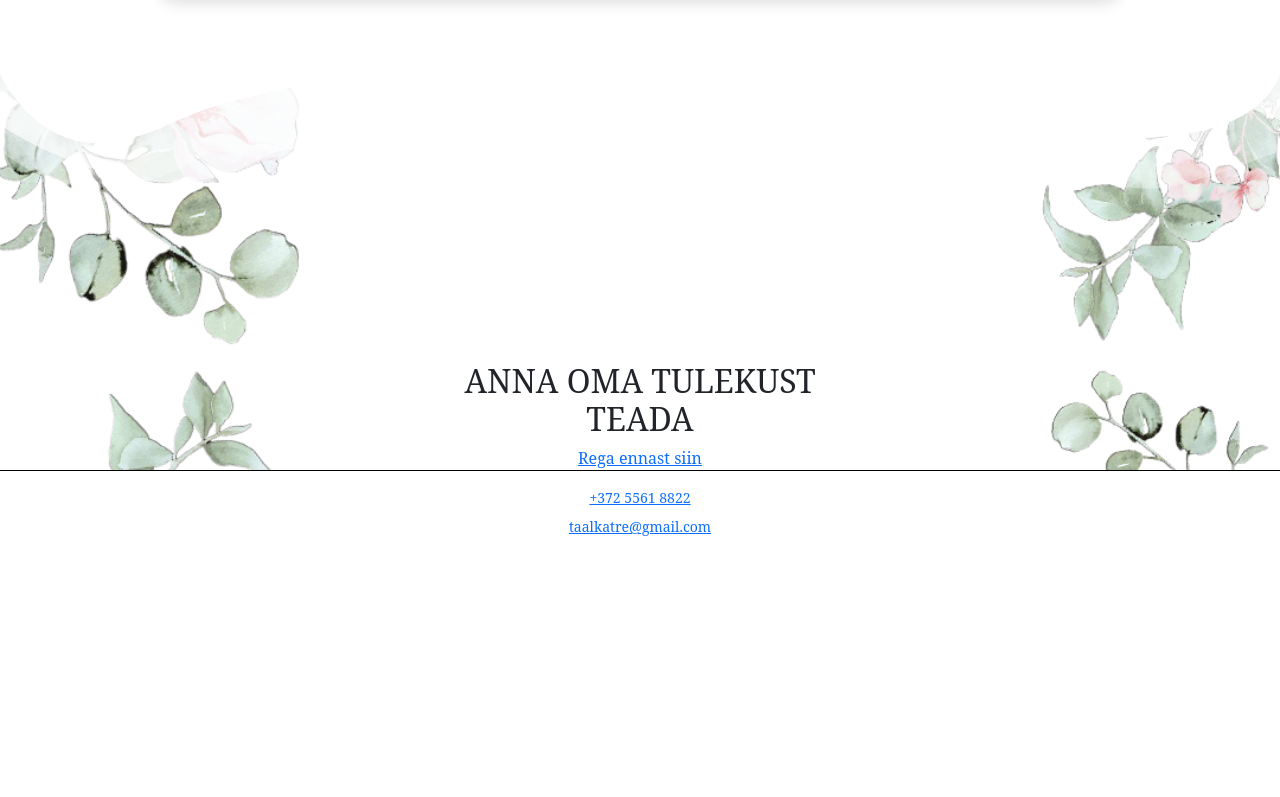
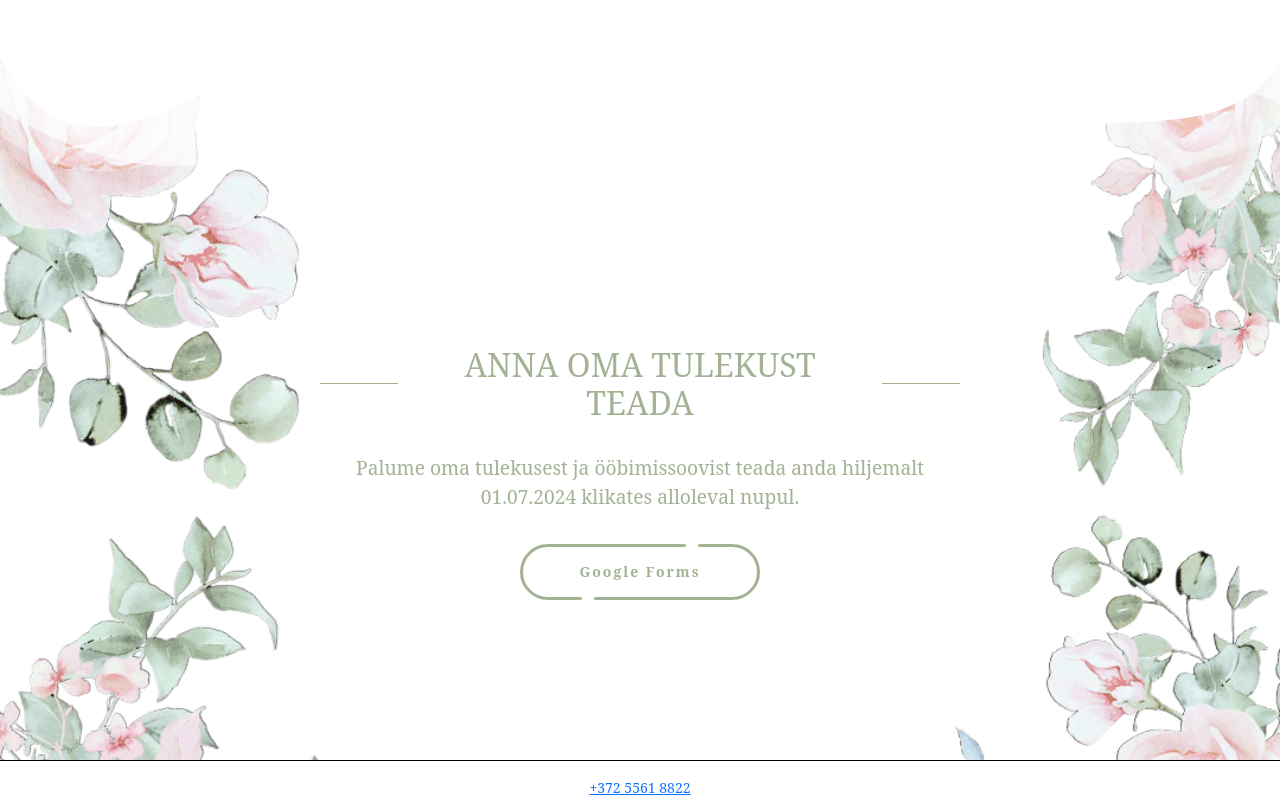
Before and after one commit to KarlTaal/digipulm, an Angular app: page / in a window 1280 px wide. Shown: the part 2681-3478 px from the top of the page. Before the commit the page ends 3234 px from the top, so only its background shows below. Built offline with nearby package versions, Linux system fonts and the light colour scheme.

Commit message:
register block styling

```diff
--- a/src/app/components/header/header.component.scss
+++ b/src/app/components/header/header.component.scss
@@ -8,7 +8,7 @@
   }
 
   &__text-date {
-    font-size: 1.25rem;
+    font-size: 1.2rem;
     color: white;
     text-align: center;
   }
--- a/src/app/components/location-information/location-information.component.html
+++ b/src/app/components/location-information/location-information.component.html
@@ -17,7 +17,7 @@
       <h2 class="m-0">TOIMUMISPAIK</h2>
       <div class="wedding-location__separator"></div>
     </div>
-    <p class="wedding-location__info-text">
+    <p class="text-center">
       <span>Pulmapidu toimub Pärnumaal Reiu Rehetalus.</span>
       <br/>
       <span>Pruutpaar vastutab öömaja eest.</span>
@@ -26,6 +26,7 @@
 
   <div>
     <iframe
+      title="Reiu Rehetalu"
       src="https://www.google.com/maps/embed?pb=!1m18!1m12!1m3!1d10928.00566308464!2d24.624239282040588!3d58.31347989177894!2m3!1f0!2f0!3f0!3m2!1i1024!2i768!4f13.1!3m3!1m2!1s0x46ecfbd815465523%3A0x258793622fd56f03!2sReiu%20Rehetalu!5e0!3m2!1sen!2see!4v1711902807973!5m2!1sen!2see"
       width="100%" height="100%" style="border:0;" allowfullscreen="" loading="lazy" referrerpolicy="no-referrer-when-downgrade"></iframe>
   </div>
--- a/src/app/components/location-information/location-information.component.scss
+++ b/src/app/components/location-information/location-information.component.scss
@@ -5,11 +5,6 @@
   background: white;
   padding: 5rem 10rem;
   color: #a3b295;
-}
-
-.wedding-location__info-text {
-  text-align: center;
-  font-size: 1.2rem;
 }
 
 .wedding-location__separator{
--- a/src/app/components/register/register.component.html
+++ b/src/app/components/register/register.component.html
@@ -1,7 +1,29 @@
-<div class="d-flex flex-column align-items-center">
+<div class="wedding-register__container">
 
-  <h2 class="text-center">ANNA OMA TULEKUST <br/> TEADA</h2>
+  <div class="wedding-register__inner-container">
 
-  <a href="https://docs.google.com/forms/d/e/1FAIpQLSenrJ0ZAbVsZY0N6WNkwKFrUASG8R4f3wUG_6N2fa6Qs-H8Fg/viewform?usp=sharing" target="_blank">Rega ennast siin</a>
+    <div class="d-flex gap-3 align-items-center">
+      <div class="wedding-register__separator"></div>
+      <h2 class="m-0 text-center">ANNA OMA TULEKUST TEADA</h2>
+      <div class="wedding-register__separator"></div>
+    </div>
+
+    <p class="m-0 text-center">
+      Palume oma tulekusest ja ööbimissoovist teada anda hiljemalt 01.07.2024 klikates alloleval nupul.
+    </p>
+
+    <a
+      href="https://docs.google.com/forms/d/e/1FAIpQLSenrJ0ZAbVsZY0N6WNkwKFrUASG8R4f3wUG_6N2fa6Qs-H8Fg/viewform?usp=sharing"
+      target="_blank"
+      class="button"
+    >
+      <div class="button__line"></div>
+      <div class="button__line"></div>
+      <span class="button__text">Google Forms</span>
+      <div class="button__drow1"></div>
+      <div class="button__drow2"></div>
+    </a>
+
+  </div>
 
 </div>
--- a/src/app/components/register/register.component.scss
+++ b/src/app/components/register/register.component.scss
@@ -0,0 +1,294 @@
+.wedding-register__container {
+  display: flex;
+  flex-direction: column;
+  align-items: center;
+  margin-bottom: 10rem;
+  color: #a3b295;
+}
+
+.wedding-register__inner-container {
+  display: flex;
+  flex-direction: column;
+  align-items: center;
+  gap: 2rem;
+
+  max-width: 50dvw;
+}
+
+.wedding-register__separator {
+  border-top: solid 1px #a3b295;
+  width: 5rem;
+  box-sizing: border-box;
+  margin: 1rem 0;
+}
+
+
+/* button */
+
+:host {
+  --line_color: #a3b295;
+  --back_color: #ece0e4;
+}
+
+.button {
+  position: relative;
+  z-index: 0;
+  width: 240px;
+  height: 56px;
+  text-decoration: none;
+  font-size: 14px;
+  font-weight: bold;
+  color: var(--line_color);
+  letter-spacing: 2px;
+  transition: all .3s ease;
+}
+
+.button__text {
+  display: flex;
+  justify-content: center;
+  align-items: center;
+  width: 100%;
+  height: 100%;
+}
+
+.button::before,
+.button::after,
+.button__text::before,
+.button__text::after {
+  content: '';
+  position: absolute;
+  height: 3px;
+  border-radius: 2px;
+  background: var(--line_color);
+  transition: all .5s ease;
+}
+
+.button::before {
+  top: 0;
+  left: 54px;
+  width: calc(100% - 56px * 2 - 16px);
+}
+
+.button::after {
+  top: 0;
+  right: 54px;
+  width: 8px;
+}
+
+.button__text::before {
+  bottom: 0;
+  right: 54px;
+  width: calc(100% - 56px * 2 - 16px);
+}
+
+.button__text::after {
+  bottom: 0;
+  left: 54px;
+  width: 8px;
+}
+
+.button__line {
+  position: absolute;
+  top: 0;
+  width: 56px;
+  height: 100%;
+  overflow: hidden;
+}
+
+.button__line::before {
+  content: '';
+  position: absolute;
+  top: 0;
+  width: 150%;
+  height: 100%;
+  box-sizing: border-box;
+  border-radius: 300px;
+  border: solid 3px var(--line_color);
+}
+
+.button__line:nth-child(1),
+.button__line:nth-child(1)::before {
+  left: 0;
+}
+
+.button__line:nth-child(2),
+.button__line:nth-child(2)::before {
+  right: 0;
+}
+
+.button:hover {
+  letter-spacing: 6px;
+}
+
+.button:hover::before,
+.button:hover .button__text::before {
+  width: 8px;
+}
+
+.button:hover::after,
+.button:hover .button__text::after {
+  width: calc(100% - 56px * 2 - 16px);
+}
+
+.button__drow1,
+.button__drow2 {
+  position: absolute;
+  z-index: -1;
+  border-radius: 16px;
+  transform-origin: 16px 16px;
+}
+
+.button__drow1 {
+  top: -16px;
+  left: 40px;
+  width: 32px;
+  height: 0;
+  transform: rotate(30deg);
+}
+
+.button__drow2 {
+  top: 44px;
+  left: 77px;
+  width: 32px;
+  height: 0;
+  transform: rotate(-127deg);
+}
+
+.button__drow1::before,
+.button__drow1::after,
+.button__drow2::before,
+.button__drow2::after {
+  content: '';
+  position: absolute;
+}
+
+.button__drow1::before {
+  bottom: 0;
+  left: 0;
+  width: 0;
+  height: 32px;
+  border-radius: 16px;
+  transform-origin: 16px 16px;
+  transform: rotate(-60deg);
+}
+
+.button__drow1::after {
+  top: -10px;
+  left: 45px;
+  width: 0;
+  height: 32px;
+  border-radius: 16px;
+  transform-origin: 16px 16px;
+  transform: rotate(69deg);
+}
+
+.button__drow2::before {
+  bottom: 0;
+  left: 0;
+  width: 0;
+  height: 32px;
+  border-radius: 16px;
+  transform-origin: 16px 16px;
+  transform: rotate(-146deg);
+}
+
+.button__drow2::after {
+  bottom: 26px;
+  left: -40px;
+  width: 0;
+  height: 32px;
+  border-radius: 16px;
+  transform-origin: 16px 16px;
+  transform: rotate(-262deg);
+}
+
+.button__drow1,
+.button__drow1::before,
+.button__drow1::after,
+.button__drow2,
+.button__drow2::before,
+.button__drow2::after {
+  background: var(--back_color);
+}
+
+.button:hover .button__drow1 {
+  animation: drow1 ease-in .06s;
+  animation-fill-mode: forwards;
+}
+
+.button:hover .button__drow1::before {
+  animation: drow2 linear .08s .06s;
+  animation-fill-mode: forwards;
+}
+
+.button:hover .button__drow1::after {
+  animation: drow3 linear .03s .14s;
+  animation-fill-mode: forwards;
+}
+
+.button:hover .button__drow2 {
+  animation: drow4 linear .06s .2s;
+  animation-fill-mode: forwards;
+}
+
+.button:hover .button__drow2::before {
+  animation: drow3 linear .03s .26s;
+  animation-fill-mode: forwards;
+}
+
+.button:hover .button__drow2::after {
+  animation: drow5 linear .06s .32s;
+  animation-fill-mode: forwards;
+}
+
+@keyframes drow1 {
+  0% {
+    height: 0;
+  }
+  100% {
+    height: 100px;
+  }
+}
+
+@keyframes drow2 {
+  0% {
+    width: 0;
+    opacity: 0;
+  }
+  10% {
+    opacity: 0;
+  }
+  11% {
+    opacity: 1;
+  }
+  100% {
+    width: 120px;
+  }
+}
+
+@keyframes drow3 {
+  0% {
+    width: 0;
+  }
+  100% {
+    width: 80px;
+  }
+}
+
+@keyframes drow4 {
+  0% {
+    height: 0;
+  }
+  100% {
+    height: 120px;
+  }
+}
+
+@keyframes drow5 {
+  0% {
+    width: 0;
+  }
+  100% {
+    width: 124px;
+  }
+}
--- a/src/app/components/timetable/timetable.component.html
+++ b/src/app/components/timetable/timetable.component.html
@@ -12,17 +12,17 @@
     <div class="wedding-timetable__card">
       <em class="wedding-timetable__card-icon wedding-timetable__card-icon--rings"></em>
       <h3>TSEREMOONIA</h3>
-      <div class="wedding-timetable__card-information-text">15:00</div>
+      <p class="m-0">15:00</p>
       <div class="wedding-timetable__card-separator"></div>
       <p class="wedding-timetable__card-information-text">
-        Tseremoonia toimub Pärnu linnavalitsuses.
+        Tseremoonia toimub Reiu Rehetalus.
       </p>
     </div>
 
     <div class="wedding-timetable__card">
       <em class="wedding-timetable__card-icon wedding-timetable__card-icon--drinking-classes"></em>
       <h3>PULMAPIDU</h3>
-      <div class="wedding-timetable__card-information-text">18:00</div>
+      <p class="m-0">16:00</p>
       <div class="wedding-timetable__card-separator"></div>
       <p class="wedding-timetable__card-information-text">
         Pulmapidu toimub Reiu Rehetalus.
--- a/src/app/components/timetable/timetable.component.scss
+++ b/src/app/components/timetable/timetable.component.scss
@@ -36,7 +36,7 @@
 
 .wedding-timetable__card-information-text {
   text-align: center;
-  font-size: 1.2rem;
+  margin: 0;
 }
 
 .wedding-timetable__card-separator {
--- a/src/styles.scss
+++ b/src/styles.scss
@@ -8,3 +8,8 @@
 body {
   margin: 0;
 }
+
+
+p {
+  font-size: 1.2rem;
+}
```
